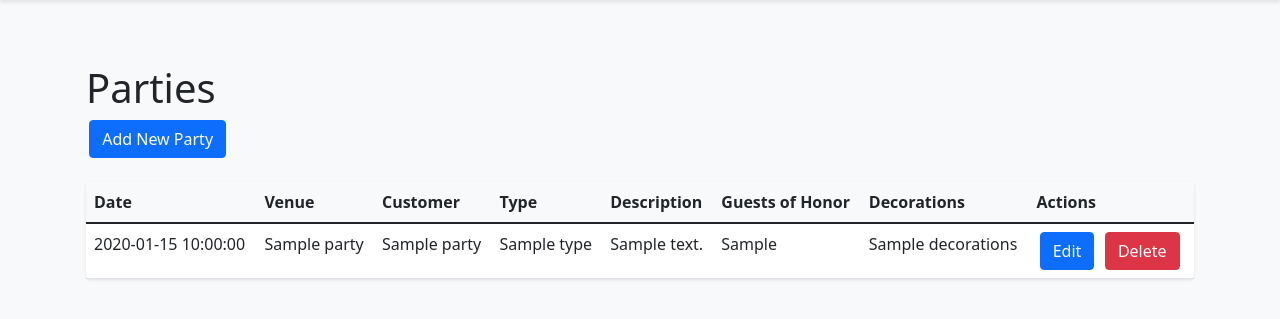
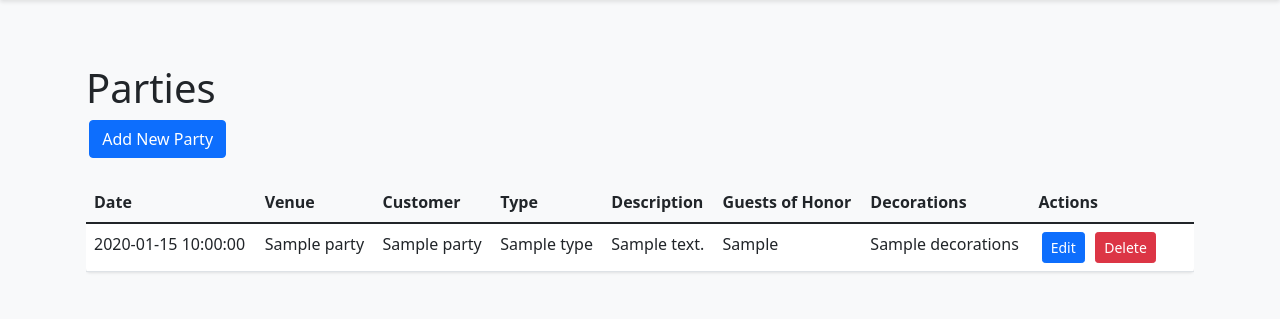
Before and after one commit to kortregt/cs4750-party-planner, a FastAPI app: template templates/parties/index.html in a window 1280 px wide. Shown: the part 120-439 px from the top of the page. Run offline with FastAPI, Linux system fonts and the light colour scheme; the template is opened without the code that fills it: most values are stand-ins (such as "Sample title", 1, 10 or a date in 2020); parts of the project's set-up code (start-up, migrations or seed data) failed here and were passed over.

Commit message:
a new approach to the previous...

```diff
--- a/templates/parties/index.html
+++ b/templates/parties/index.html
@@ -7,7 +7,8 @@
     <a href="/parties/add" class="btn btn-primary">Add New Party</a>
 </div>
 
-<table class="table">
+<div class="table-responsive">
+    <table class="table" style="min-width: 100%">
         <thead>
             <tr>
                 <th>Date</th>
@@ -17,7 +18,7 @@
                 <th>Description</th>
                 <th>Guests of Honor</th>
                 <th>Decorations</th>
-            <th>Actions</th>
+                <th style="min-width: 160px">Actions</th>
             </tr>
         </thead>
         <tbody>
@@ -31,12 +32,13 @@
                 <td>{{ party.guests_of_honor or 'N/A' }}</td>
                 <td>{{ party.decorations or 'N/A' }}</td>
                 <td>
-                <a href="/parties/{{ party.booking_id }}/{{ party.party_id }}/edit" class="btn btn-primary">Edit</a>
-                <button type="button" class="btn btn-danger" onclick="if(confirm('Are you sure you want to delete this party?')) document.getElementById('delete-form-{{ party.party_id }}').submit();">Delete</button>
+                    <a href="/parties/{{ party.booking_id }}/{{ party.party_id }}/edit" class="btn btn-sm btn-primary">Edit</a>
+                    <button type="button" class="btn btn-sm btn-danger" onclick="if(confirm('Are you sure you want to delete this party?')) document.getElementById('delete-form-{{ party.party_id }}').submit();">Delete</button>
                     <form id="delete-form-{{ party.party_id }}" action="/parties/{{ party.booking_id }}/{{ party.party_id }}/delete" method="POST" style="display: none;"></form>
                 </td>
             </tr>
             {% endfor %}
         </tbody>
     </table>
+</div>
 {% endblock %}
```
Lines whose indentation alone changed are shown as unchanged.
